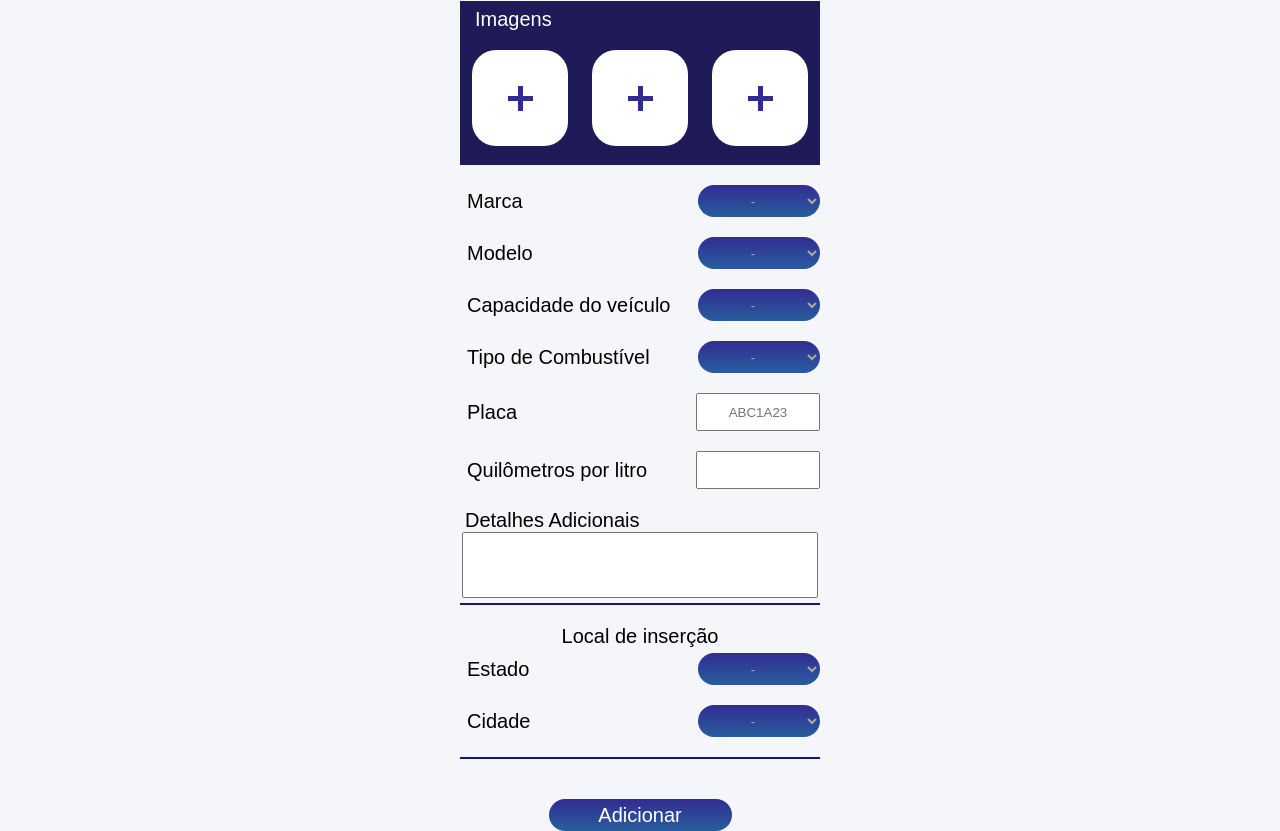
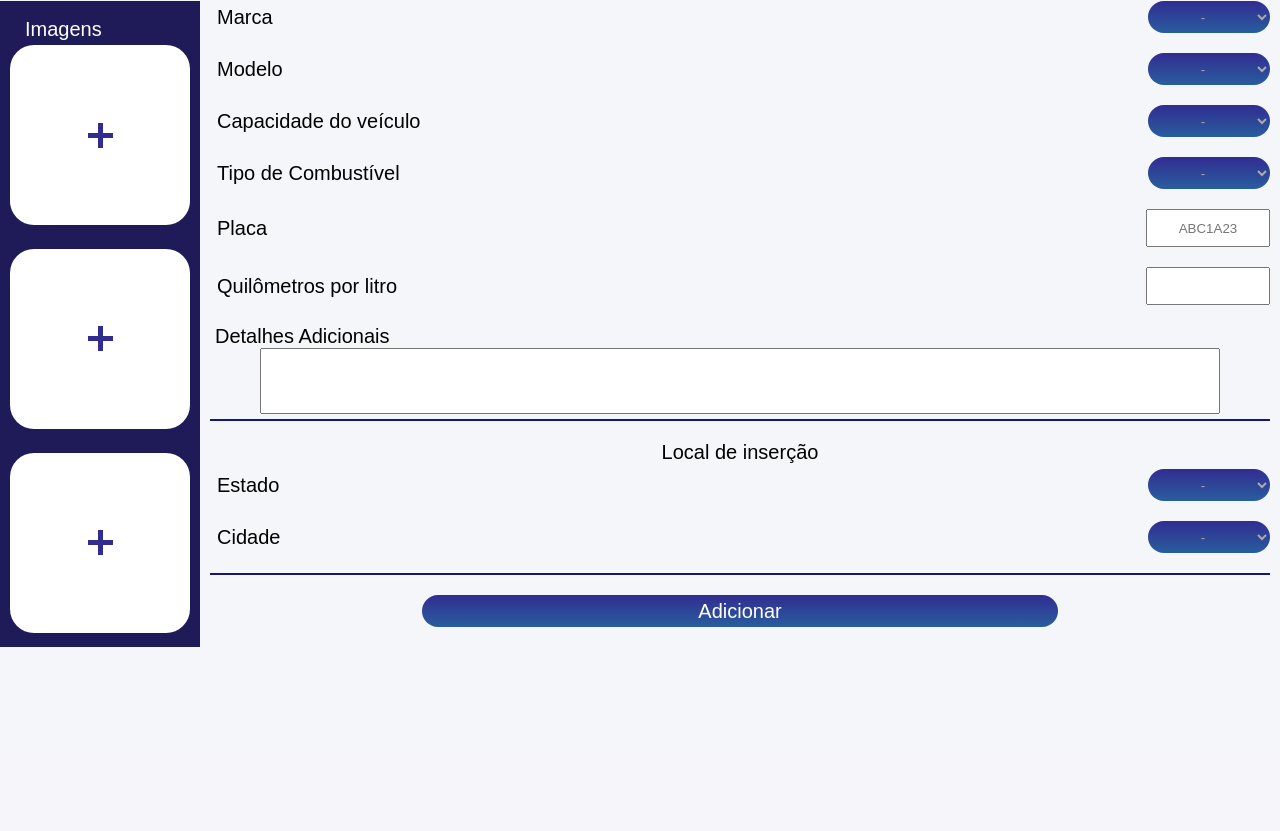
Before and after one commit to XandersonSilva/Locadora_com_PHP, a PHP site: page /AdicionarVeiculo.php in a window 1280 px wide. Shown: the part 50-881 px from the top of the page. After the commit the page ends 697 px from the top, so only its background shows below. Run offline with PHP 8.4, Linux system fonts and the light colour scheme; the visitor is signed in with stand-in values (Sample User, id 1); some web fonts are replaced.

Commit message:
Pagina adicionar veiculo responsiva

```diff
--- a/PaginasPHP/AdicionarVeiculo.php
+++ b/PaginasPHP/AdicionarVeiculo.php
@@ -18,6 +18,7 @@
     <link rel="stylesheet" href="../style/AdicionarV.css">
     <link rel="stylesheet" href="../style/menu.css">
     <link rel="stylesheet" href="../style/Index.css">
+    <link rel="stylesheet" href="../style/AdicionarV_pc.css">
     <script src="../JavaScript/tema.js"></script>
 </head>
 <style>
@@ -144,6 +145,7 @@
 
             </div>
 
+            <div id="formulario">
                 <div class="selecao">
                     <label for="marca">Marca</label>
                     <select id="marca" name="marca" onchange="teste()" required>
@@ -263,20 +265,15 @@
                         <option value="Volkswagen">Volkswagen</option>
                         <option value="WMV">WMV</option>
                         <option value="Willys Overland">Willys Overland</option>
-
                     </select>
-
                 </div>
-
 
                 <div class="selecao">
                     <label for="modelo">Modelo</label>
                     <select name="modelo" id="modelo" required>
                         <option value="Nao informado">-</option>
                     </select>
-
                 </div>
-
                 <div class="selecao">
                     <label for="passageiros">Capacidade do veículo</label>
                     <select name="passageiros" id="passageiros" required>
@@ -287,7 +284,6 @@
                         <option value="6">6 Pessoas</option>
                         <option value="8">8 Pessoas</option>
                     </select>
-
                 </div>
 
                 <div class="selecao">
@@ -300,9 +296,7 @@
                         <option value="Eletrico">Eletrico</option>
                         <option value="Outro">Outro</option>
                     </select>
-
                 </div>
-
                 <div class="selecao">
                     <label for="placa">Placa</label>
                     <input required type="text" name="placa" id="placa" placeholder="ABC1A23" maxlength="7">
@@ -311,10 +305,8 @@
                     <label for="KmL">Quilômetros por litro</label>
                     <input required type="number" name="KmL" id="KmL" min="1" max="30" step="0.1" >
                 </div>
-
                 <label for="detalhes">Detalhes Adicionais</label>
                 <textarea id="detalhes" name="detalhes" rows="4" cols="5" ></textarea>
-
                 <p id="inserc">Local de inserção</p>
                 <div class="selecao">
                 <label for="uf">Estado</label>
@@ -356,6 +348,7 @@
                 </select>
                         </div>
                         <input type="submit" value="Adicionar">
+                    </div>
         </form>
     </main>
 
--- a/style/AdicionarV.css
+++ b/style/AdicionarV.css
@@ -1,4 +1,5 @@
 main{
+    margin: auto;
     display: flex;
     flex-direction: column;
     align-items: center;
@@ -14,7 +15,7 @@ main{
 }
 
 
-#marca, #modelo, #passageiros, #combustivel , #cidade, #uf,#AddVeic > input[type=submit]{
+#marca, #modelo, #passageiros, #combustivel , #cidade, #uf,#AddVeic > #formulario > input[type=submit]{
     color: #aaa;
     width: 122px;
     height: 32px;
@@ -27,10 +28,10 @@ main{
     outline: 2px solid #322C91;
 }
 
-#AddVeic > input[type=submit]{
+#AddVeic >  #formulario  >input[type=submit]{
     font-size: 20px;
-    width: 183px;
-    margin: 40px auto 0px auto ;
+    width: 60%;
+    margin: 20px auto;
     color: #fff;
 }
 
@@ -176,6 +177,8 @@ main{
     border-bottom: 2px #16147d solid;
 }
 
-main{
-    margin: auto;
+
+#formulario{
+    display: flex;
+    flex-direction: column;
 }
--- /dev/null
+++ b/style/AdicionarV_pc.css
@@ -0,0 +1,76 @@
+@media (min-width: 700px){
+    main {
+        max-width: 1800px;
+        display: flex;
+        flex-direction: row;
+        align-items: center;
+    }
+
+    #AddVeic {
+        display: flex;
+        width: 100%;
+        margin-top: 1px;
+        flex-direction: row;
+        font-size: 20px;
+        font-family: Arial, Helvetica, sans-serif;
+    }
+
+    #AddVeic {
+        display: flex;
+        /* width: 360px; */
+        margin-top: 1px;
+        flex-direction: row;
+        font-size: 20px;
+        font-family: Arial, Helvetica, sans-serif;
+    }
+
+    #conteinerFts {
+        margin: 0;
+        height: auto;
+        width: auto;
+        display: flex;
+        flex-direction: column;
+        max-width: 500px;
+        max-height: 700px;
+        background: #1f1b58;
+        color: #fff;
+        padding: 10px;
+    }
+
+    #fotos {
+        gap: 15px;
+        height: 100%;
+        display: flex;
+        flex-direction: column;
+        align-items: center;
+    }
+
+    #fotoA, #fotoB, #fotoC {
+        /* width: 100%; */
+        height: 180px;
+        width: 180px;
+        display: flex;
+        align-items: center;
+        justify-content: center;
+        /* min-width: 96px; */
+        /* min-height: 180px; */
+        border-radius: 24px;
+        background-color: #fff;
+    }
+
+    #formulario {
+        padding: 0 10px;
+        min-width: 480px;
+        /* max-width: 800px; */
+        width: 100%;
+        display: flex;
+        flex-direction: column;
+    }
+
+    #detalhes {
+        margin: 0 auto;
+        width: 90%;
+        resize: none;
+    }
+
+}
```
Also changed, not shown: Arquivos_json/Pagamentos.json (deleted, +0 -1 lines), Arquivos_json/Veiculos_Registrados.json (+1 -1 lines). Lines whose indentation alone changed are shown as unchanged.
